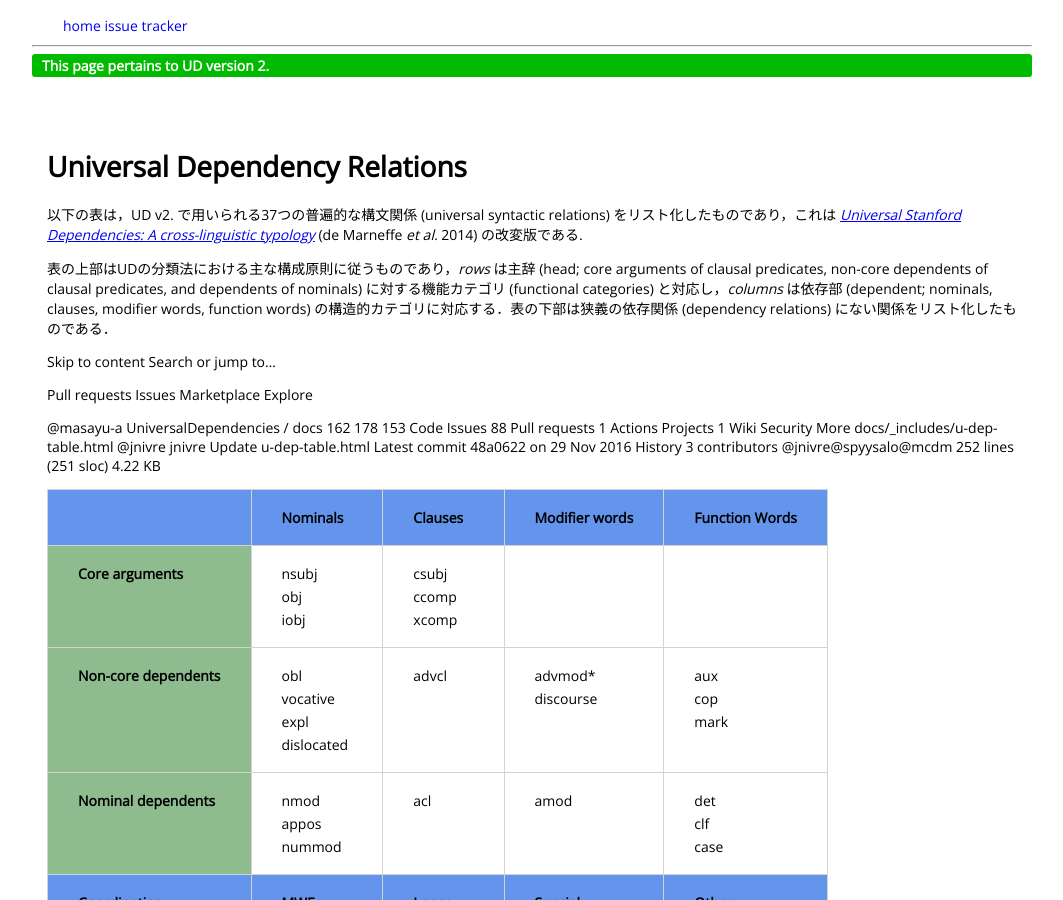
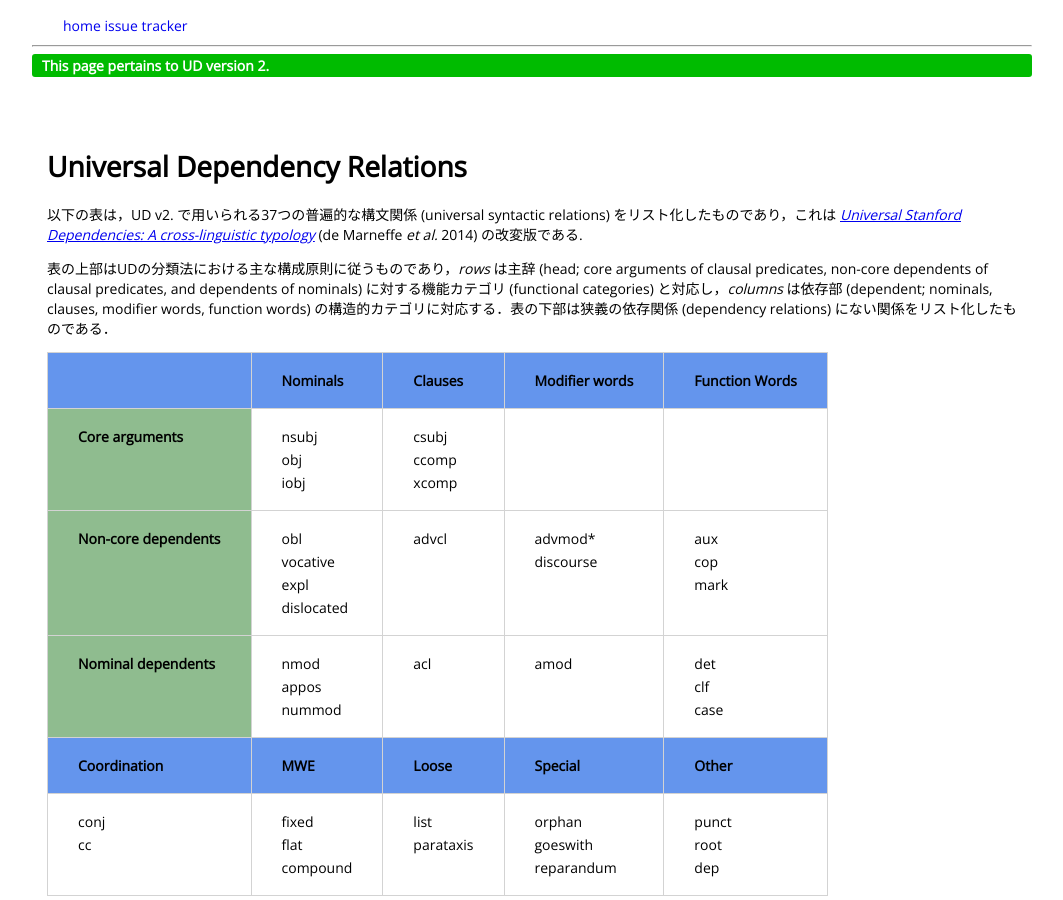
Before and after one commit to udjapanese/docs, a Jekyll site: the page built from _u-overview/dep-index.md, in a window 1280 px wide and 900 px high. Shown: the whole window, without its empty margins (108-1171 px from the left). Built offline with Jekyll 4.4.1, drawn with Linux system fonts in a browser that asks for light colours; nearby versions of some CDN libraries; comment, search, counter and statistics services are not loaded.

Commit message:
Update u-dep-table.html

```diff
--- a/_includes/u-dep-table.html
+++ b/_includes/u-dep-table.html
@@ -1,37 +1,3 @@
-Skip to content
-Search or jump to…
-
-Pull requests
-Issues
-Marketplace
-Explore
-
-@masayu-a
-UniversalDependencies
-/
-docs
-162
-178
-153
-Code
-Issues
-88
-Pull requests
-1
-Actions
-Projects
-1
-Wiki
-Security
-More
-docs/_includes/u-dep-table.html
-@jnivre
-jnivre Update u-dep-table.html
-Latest commit 48a0622 on 29 Nov 2016
- History
- 3 contributors
-@jnivre@spyysalo@mcdm
-252 lines (251 sloc)  4.22 KB
 
 <table class="typeindex" border="1">
   <tr style="background-color:cornflowerblue">
```
